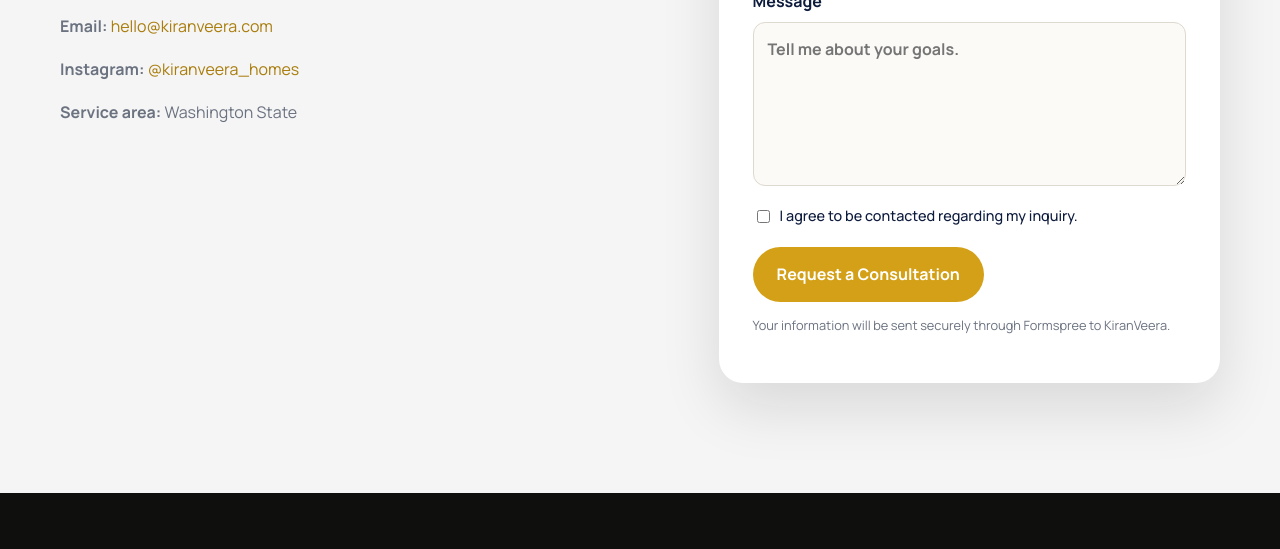
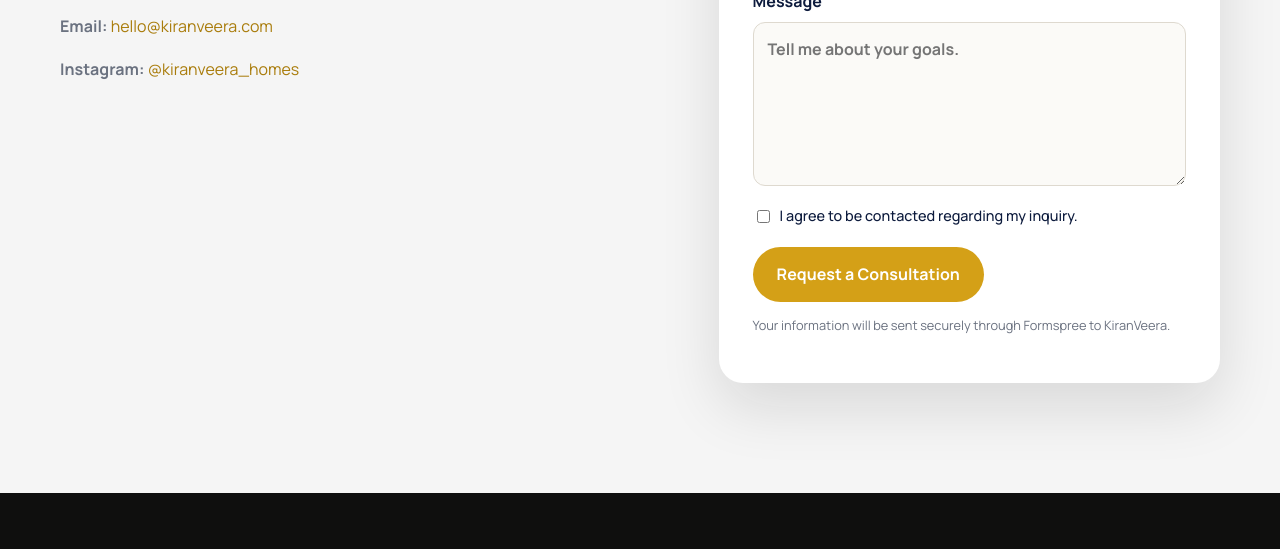
Before and after one commit to kiranveera-sketch/kiranveera-website, a plain HTML site: page index.html in a window 1280 px wide. Shown: the part 7778-8327 px from the top of the page. Drawn offline with nearby package versions, Linux system fonts and the light colour scheme; files whose address does not match are found by name.

Commit message:
Remove service area from contact details
Removed the service area information from the contact details section.

```diff
--- a/index.html
+++ b/index.html
@@ -231,8 +231,7 @@
             <p><strong>Phone:</strong> <a href="tel:+14257775500">425-777-5500</a></p>
             <p><strong>Email:</strong> <a href="mailto:hello@kiranveera.com">hello@kiranveera.com</a></p>
             <p><strong>Instagram:</strong> <a href="https://www.instagram.com/kiranveera_homes/" target="_blank" rel="noopener noreferrer">@kiranveera_homes</a></p>
-            <p><strong>Service area:</strong> Washington State</p>
-          </div>
+         </div>
          </div>
         <form class="contact-form reveal" action="https://formspree.io/f/meeyqrjl" method="POST">
           <input type="hidden" name="_subject" value="New KiranVeera Website Lead">
```
